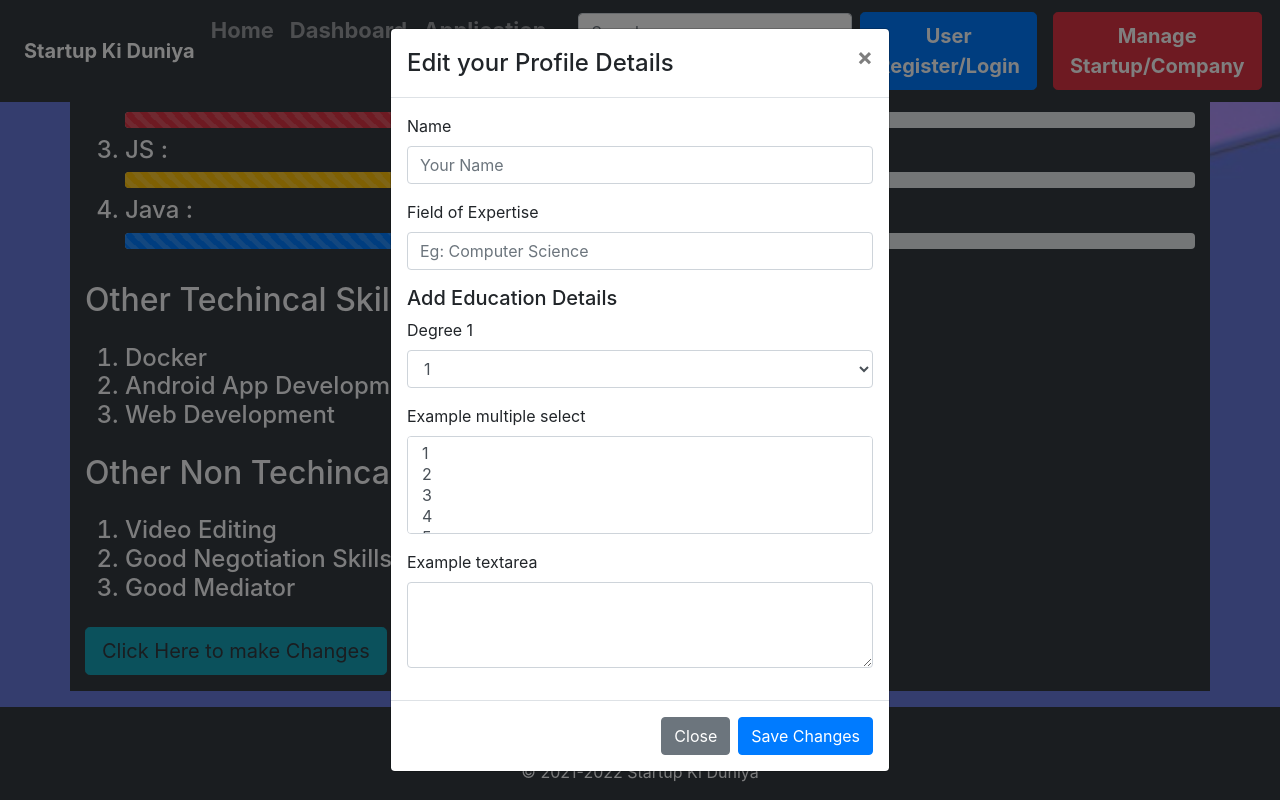
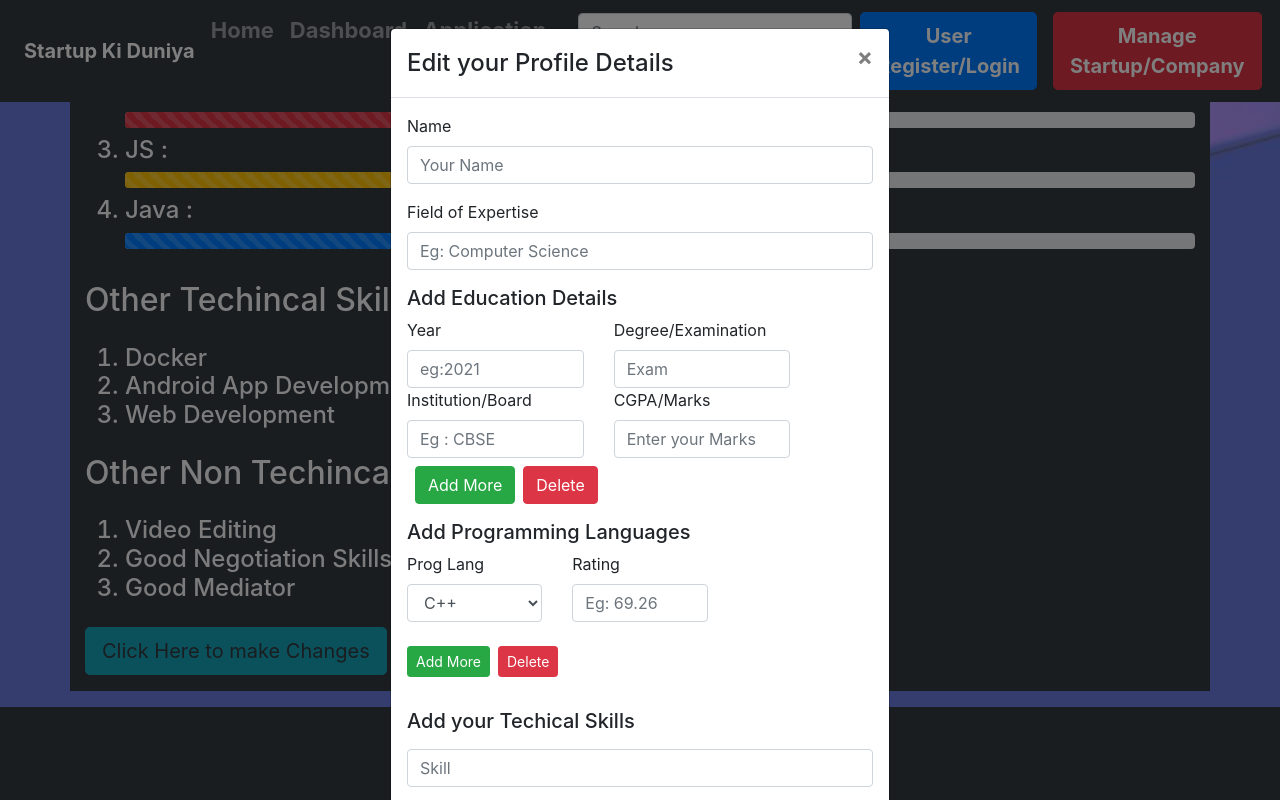
Before and after one commit to prathamverma42/Startup-Ki-Duniya-Website, a React (Create React App) app: page /dashboard in a window 1280 px wide. Both pictures are taken after a click on the button "Click Here to make Changes". Shown: the part 820-1620 px from the top of the page. Built offline with nearby package versions, Linux system fonts and the light colour scheme.

Commit message:
User DashBoard 75% Done

```diff
--- a/src/Components/UserProfileModal.js
+++ b/src/Components/UserProfileModal.js
@@ -1,6 +1,71 @@
 import {Button,Modal,Form} from 'react-bootstrap';
+import {useState} from 'react';
+
+let progelem =
+<div className="row my-2">
+<div className="col-4">
+  <Form.Label>Prog Lang</Form.Label>
+  <Form.Control as="select" >
+    <option>C++</option>
+    <option>Python</option>
+    <option>JS</option>
+    <option>Java</option>
+  </Form.Control>
+  </div>
+  <div className="col-4">
+  <Form.Label>Rating</Form.Label>
+  <Form.Control type="number" placeholder="Eg: 69.26" />
+  </div>
+  <div className="col-4">
+  </div>
+  </div>
+
+
+let skillelem = <Form.Control type="text" placeholder="Skill" />
+
+
+let educationelem = <div className="row my-2">
+<div className="col-5">
+  <Form.Label>Year</Form.Label>
+  <Form.Control type="number" placeholder="eg:2021" />
+  </div>
+  <div className="col-5">
+  <Form.Label>Degree/Examination</Form.Label>
+  <Form.Control type="text" placeholder="Exam" />
+  </div>
+  <div className="col-5">
+  <Form.Label>Institution/Board</Form.Label>
+  <Form.Control type="text" placeholder="Eg : CBSE" />
+  </div>
+  <div className="col-5">
+  <Form.Label>CGPA/Marks</Form.Label>
+  <Form.Control type="text" placeholder="Enter your Marks" />
+  </div>
+  </div>
+
+
+let educationDetails = [
+  educationelem,
+]
+
+let ProgrammingLanguages = [
+  progelem,
+
+]
+
+let techSkills = [
+  skillelem,
+]
+
+let nontechSkills = [
+  skillelem,
+]
+
 
 const UserProfileModal = (props)=>{
+
+
+  const [update,setupDate] = useState(false);
 
     return (
         <Modal show={props.show} onHide={props.handleClose}>
@@ -10,7 +75,7 @@ const UserProfileModal = (props)=>{
         <Modal.Body>
 
 
-        <Form>
+        <Form >
 
         <Form.Group controlId="name">
     <Form.Label>Name</Form.Label>
@@ -23,33 +88,117 @@ const UserProfileModal = (props)=>{
   </Form.Group>
 
 
- <h5> Add Education Details</h5>
+<h5>Add Education Details</h5>
 
-  <Form.Group controlId="Education">
-    <Form.Label>Degree 1</Form.Label>
-    <Form.Control as="select">
-      <option>1</option>
-      <option>2</option>
-      <option>3</option>
-      <option>4</option>
-      <option>5</option>
-    </Form.Control>
+<Form.Group controlId="education">
+      {
+        educationDetails.map((elem)=>{
+          return (elem)
+        })
+
+      }
+  <Button variant="success mx-2" onClick={
+()=>{
+  educationDetails.push(educationelem)
+  setupDate((prev)=>!prev)
+}
+  }>Add More</Button>
+  <Button variant="danger" onClick={
+    ()=>{
+      educationDetails.pop()
+      setupDate((prev)=>!prev)
+    }
+  }>Delete</Button>
+</Form.Group>
+
+ <h5> Add Programming Languages</h5>
+
+
+  <Form.Group controlId="Programming" >
+  {
+    ProgrammingLanguages.map((elem)=>{
+      return (elem)
+    })
+  }
+  <Button variant="success" className="btn-sm my-2" onClick={
+    ()=>{
+      ProgrammingLanguages.push(progelem)
+      setupDate((prev)=>!prev)
+    }
+  }>Add More</Button>
+
+<Button variant="danger" className="btn-sm my-3 mx-2" onClick={
+  ()=>{
+    ProgrammingLanguages.pop()
+    setupDate((prev)=>!prev)
+  }
+
+}> Delete</Button>
   </Form.Group>
-  <Form.Group controlId="exampleForm.ControlSelect2">
-    <Form.Label>Example multiple select</Form.Label>
-    <Form.Control as="select" multiple>
-      <option>1</option>
-      <option>2</option>
-      <option>3</option>
-      <option>4</option>
-      <option>5</option>
-    </Form.Control>
+
+
+
+
+
+<h5> Add your Techical Skills</h5>
+
+
+<Form.Group controlId="techskills" className="my-3">
+   {
+     techSkills.map((elem)=>{
+       return (elem)
+     })
+   }
+   <Button variant="success" className="btn-sm my-2" onClick={
+    ()=>{
+      techSkills.push(skillelem)
+      setupDate((prev)=>!prev)
+    }
+  }>Add More</Button>
+
+<Button variant="danger" className="btn-sm my-3 mx-2" onClick={
+  ()=>{
+    techSkills.pop()
+    setupDate((prev)=>!prev)
+  }
+
+}> Delete</Button>
   </Form.Group>
-  <Form.Group controlId="exampleForm.ControlTextarea1">
-    <Form.Label>Example textarea</Form.Label>
+
+
+<h5> Add your Non Techical Skills</h5>
+
+
+<Form.Group controlId="techskills" className="my-3">
+    {
+      nontechSkills.map((elem)=>{
+        return (elem)
+      })
+    }
+    <Button variant="success" className="btn-sm my-2" onClick={
+    ()=>{
+      nontechSkills.push(skillelem)
+      setupDate((prev)=>!prev)
+    }
+  }>Add More</Button>
+
+<Button variant="danger" className="btn-sm my-3 mx-2" onClick={
+  ()=>{
+    nontechSkills.pop()
+    setupDate((prev)=>!prev)
+  }
+
+}> Delete</Button>
+  </Form.Group>
+
+  <Form.Group controlId="description">
+    <Form.Label>Description</Form.Label>
     <Form.Control as="textarea" rows={3} />
   </Form.Group>
+
 </Form>
+
+<p>Note : Please Fill your details very Carefully</p>
         </Modal.Body>
         <Modal.Footer>
           <Button variant="secondary" onClick={props.handleClose}>
```
